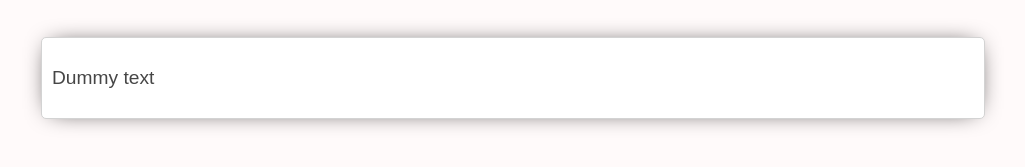
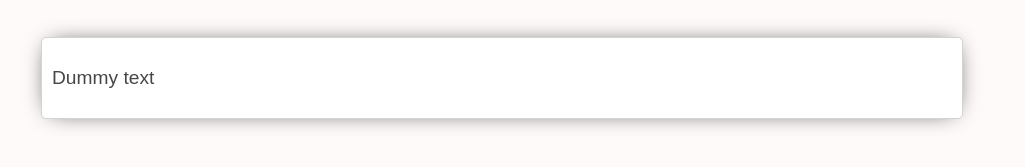
Before and after one commit to Sl4rtyb4rtf4st/highlight-text, a website: page src/index.html in a window 1280 px wide. Shown: the part 503-670 px from the top of the page, without its empty margins (127-1152 px from the left). Drawn offline with Linux system fonts and the light colour scheme.

Commit message:
Miner csschanges

```diff
--- a/src/css/style.css
+++ b/src/css/style.css
@@ -103,6 +103,9 @@ textarea {
 }
 
 .output-text {
+  max-width: 90%;
+  margin-left: auto;
+  margin-right: auto;
   font-size: 1.2rem;
   border: 1px solid lightgray;
   border-radius: 5px;
```
